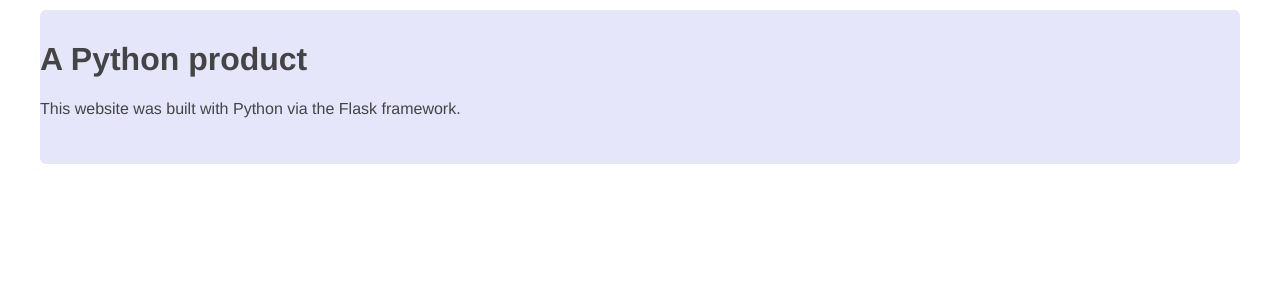
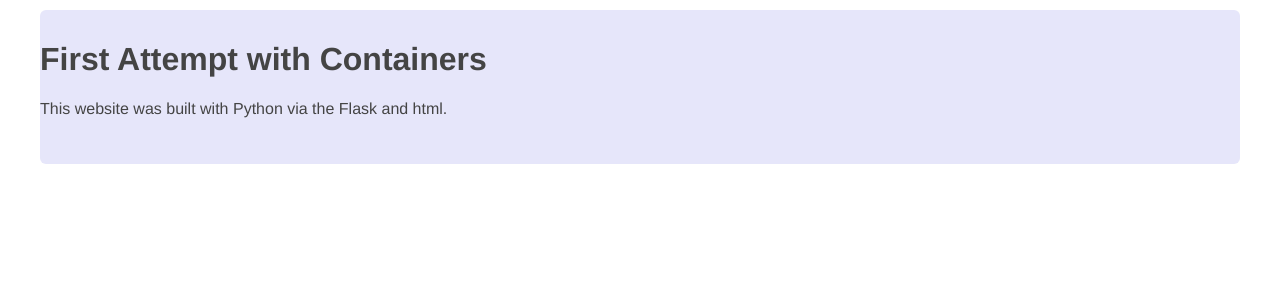
Before and after one commit to tsanchez95/FirstRepo, a Flask app: page /home/ in a window 1280 px wide. Shown: the part 35-335 px from the top of the page. Run offline with Flask 2, Linux system fonts and the light colour scheme.

Commit message:
Add files via upload

```diff
--- a/templates/home.html
+++ b/templates/home.html
@@ -1,7 +1,7 @@
     {% extends "layout.html" %}
     {% block content %}
       <div class="home">
-        <h1>A Python product</h1>
-        <p>This website was built with Python via the Flask framework.</p>
+        <h1>First Attempt with Containers</h1>
+        <p>This website was built with Python via the Flask and html.</p>
       </div>
     {% endblock %}
```
